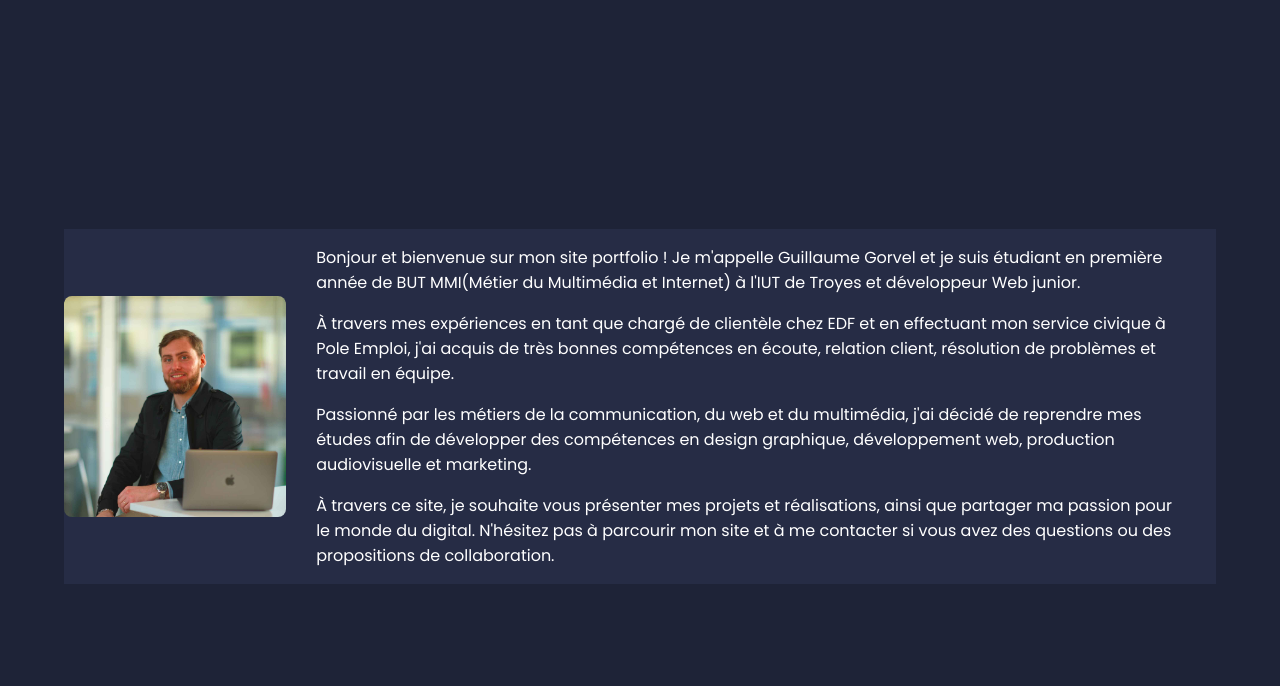
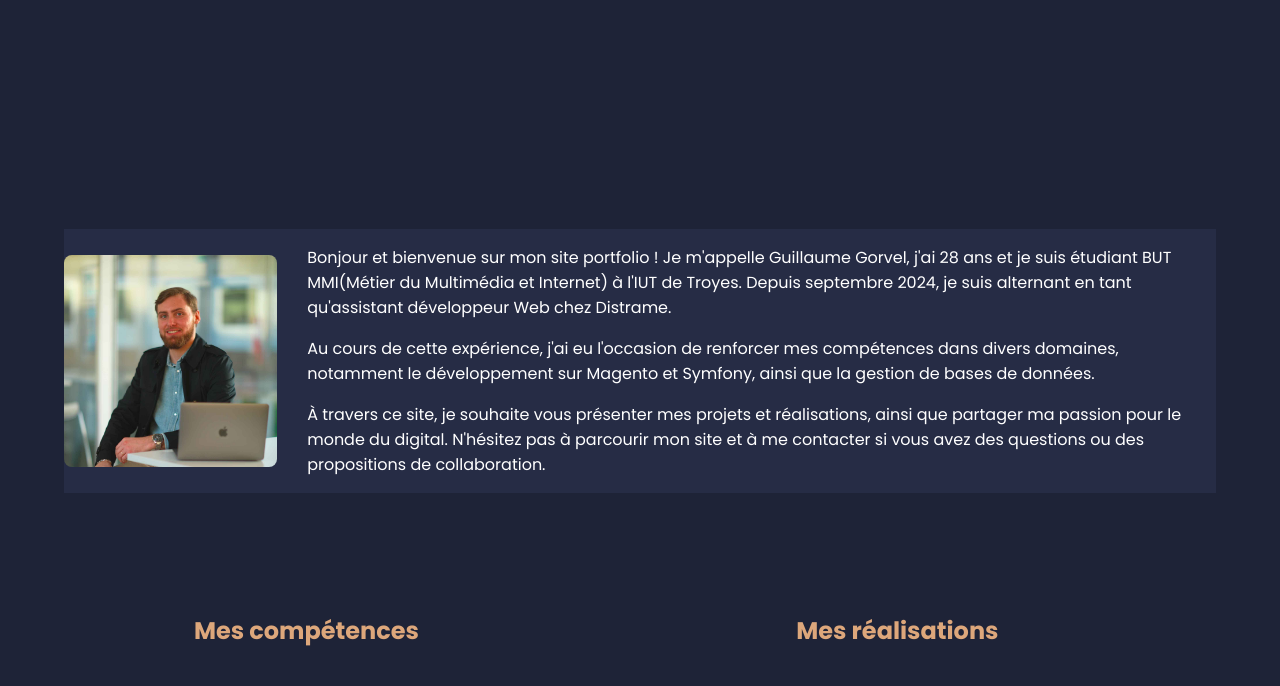
Before and after one commit to gorvelg/portfolio, a PHP site: page / in a window 1280 px wide. Shown: the part 715-1401 px from the top of the page. Run offline with PHP 8.4, Linux system fonts and the light colour scheme; some libraries are stand-ins or nearby versions.

Commit message:
index.php UPDATE presentation

```diff
--- a/index.php
+++ b/index.php
@@ -46,20 +46,14 @@
         <div class="about-content">
           <p>
             Bonjour et bienvenue sur mon site portfolio ! Je m'appelle Guillaume
-            Gorvel et je suis étudiant en première année de BUT MMI(Métier du
-            Multimédia et Internet) à l'IUT de Troyes et développeur Web junior.
+            Gorvel, j'ai 28 ans et je suis étudiant BUT MMI(Métier du Multimédia
+            et Internet) à l'IUT de Troyes. Depuis septembre 2024, je suis
+            alternant en tant qu'assistant développeur Web chez Distrame.
           </p>
           <p>
-            À travers mes expériences en tant que chargé de clientèle chez EDF
-            et en effectuant mon service civique à Pole Emploi, j'ai acquis de
-            très bonnes compétences en écoute, relation client, résolution de
-            problèmes et travail en équipe.
-          </p>
-          <p>
-            Passionné par les métiers de la communication, du web et du
-            multimédia, j'ai décidé de reprendre mes études afin de développer
-            des compétences en design graphique, développement web, production
-            audiovisuelle et marketing.
+            Au cours de cette expérience, j'ai eu l'occasion de renforcer mes
+            compétences dans divers domaines, notamment le développement sur
+            Magento et Symfony, ainsi que la gestion de bases de données.
           </p>
           <p>
             À travers ce site, je souhaite vous présenter mes projets et
```
